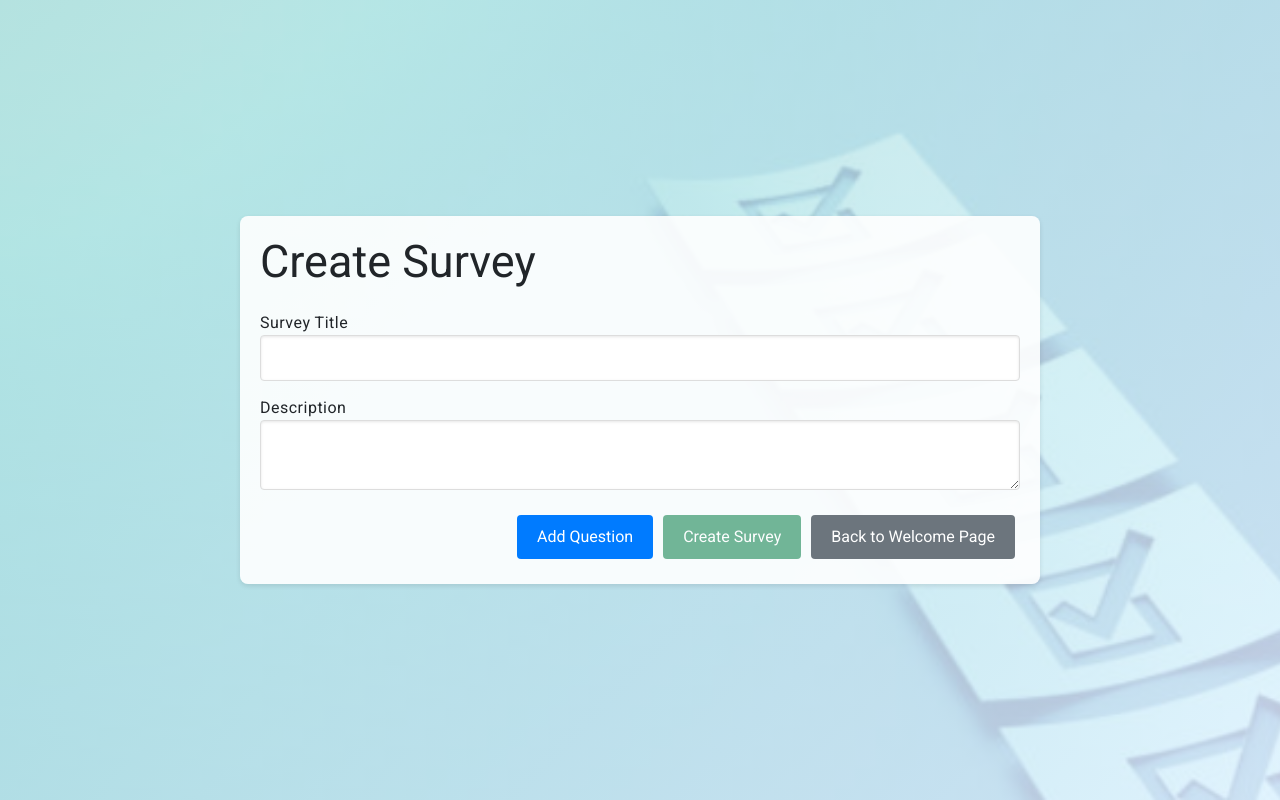
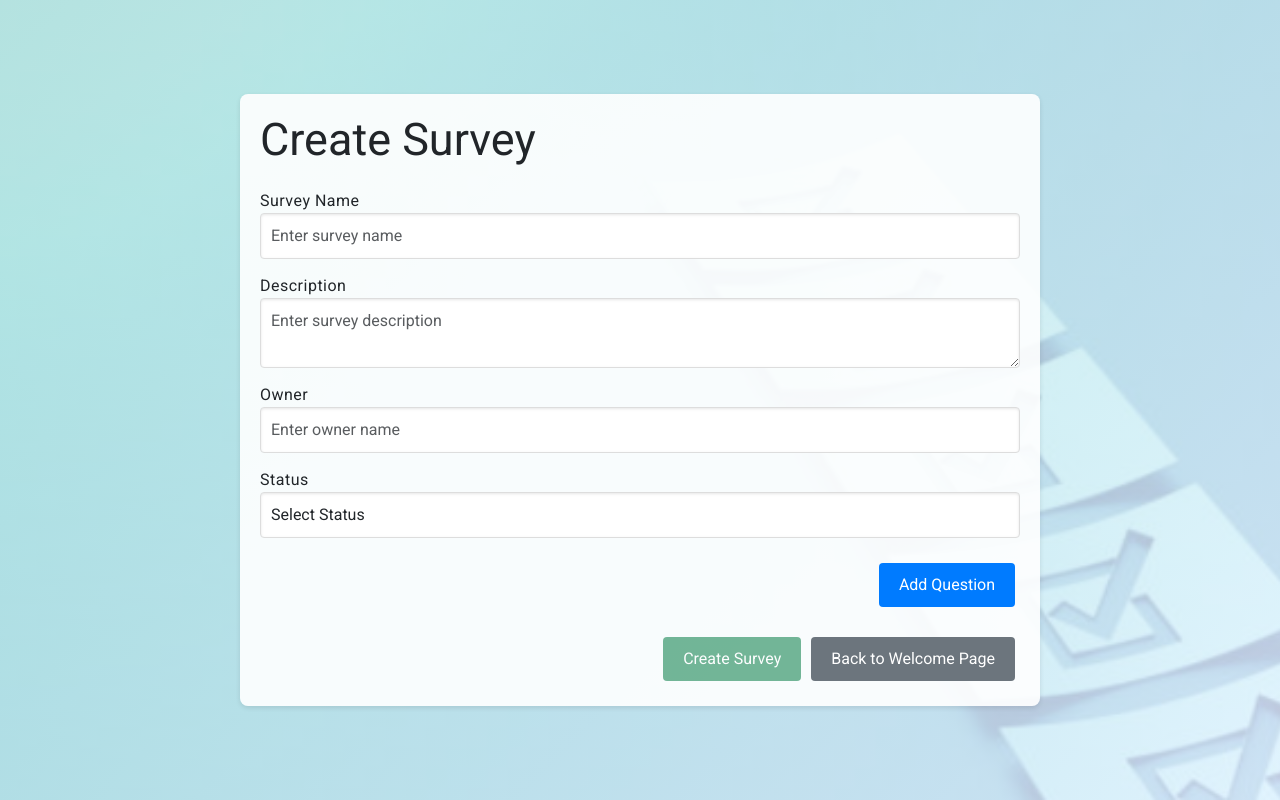
Before and after one commit to ngoantho/SurveySage, an Angular app in the folder surveysage/: page /createsurvey in a window 1280 px wide. Built offline with nearby package versions, Linux system fonts and the light colour scheme.

Commit message:
Added code in create survey

```diff
--- a/surveysage/src/app/createsurvey/createsurvey.component.html
+++ b/surveysage/src/app/createsurvey/createsurvey.component.html
@@ -3,70 +3,101 @@
       <h2>Create Survey</h2>
 
       <form [formGroup]="surveyForm" (ngSubmit)="onSubmit()">
+        <!-- Survey Name -->
         <div class="form-group">
-          <label for="title">Survey Title</label>
-          <input id="title" type="text" formControlName="title" class="form-control">
+          <label for="name">Survey Name</label>
+          <input id="name" type="text" formControlName="name" class="form-control" placeholder="Enter survey name">
         </div>
 
+        <!-- Survey Description -->
         <div class="form-group">
           <label for="description">Description</label>
-          <textarea id="description" formControlName="description" class="form-control"></textarea>
+          <textarea id="description" formControlName="description" class="form-control" placeholder="Enter survey description"></textarea>
         </div>
 
+        <!-- Survey Owner -->
+        <div class="form-group">
+          <label for="owner">Owner</label>
+          <input id="owner" type="text" formControlName="owner" class="form-control" placeholder="Enter owner name">
+        </div>
+
+        <!-- Survey Status -->
+        <div class="form-group">
+          <label for="status">Status</label>
+          <select id="status" formControlName="status" class="form-control">
+            <option value="">Select Status</option>
+            <option value="Active">Active</option>
+            <option value="Inactive">Inactive</option>
+          </select>
+        </div>
+
+        <!-- Questions Section -->
         <div formArrayName="questions">
-          <div *ngFor="let question of questions.controls; let i=index" [formGroupName]="i" class="question-container">
-              <h3>Question {{i + 1}}</h3>
+          <div *ngFor="let question of questions.controls; let i = index" [formGroupName]="i" class="question-container">
+            <h3>Question {{ i + 1 }}</h3>
 
+            <!-- Question Text -->
             <div class="form-group">
               <label>Question Text</label>
-                  <input type="text" formControlName="text" class="form-control">
+              <input type="text" formControlName="text" class="form-control" placeholder="Enter question text">
             </div>
 
+            <!-- Question Type -->
             <div class="form-group">
               <label>Question Type</label>
               <select formControlName="type" class="form-control">
                 <option value="">Select Type</option>
-                      <option *ngFor="let type of questionTypes" [value]="type">
-                          {{type}}
-                      </option>
+                <option *ngFor="let type of questionTypes" [value]="type">{{ type }}</option>
               </select>
             </div>
 
+            <!-- Options for Multiple-Choice Questions -->
             <div *ngIf="question.get('type')?.value === 'multiple-choice'">
               <div formArrayName="options">
-                      <div *ngFor="let option of getOptionsFormArray(i); let j=index">
-                          <div class="option-container">
-                              <input [formControlName]="j" placeholder="Option {{j + 1}}" class="form-control">
+                <div *ngFor="let option of getOptionsFormArray(i); let j = index" class="option-container">
+                  <input [formControlName]="j" placeholder="Option {{ j + 1 }}" class="form-control">
                   <button type="button" (click)="removeOption(i, j)" class="btn btn-danger">Remove</button>
-                          </div>
                 </div>
               </div>
               <button type="button" (click)="addOption(i)" class="btn btn-secondary">Add Option</button>
             </div>
 
+            <!-- Remove Question Button -->
             <button type="button" (click)="removeQuestion(i)" class="btn btn-danger">Remove Question</button>
           </div>
         </div>
 
+        <!-- Add Question Button -->
         <div class="button-group">
           <button type="button" (click)="addQuestion()" class="btn btn-primary">Add Question</button>
+        </div>
+
+        <!-- Submit Button -->
+        <div class="button-group">
           <button type="submit" [disabled]="!surveyForm.valid || isSubmitting" class="btn btn-success">
             {{ isSubmitting ? 'Creating...' : 'Create Survey' }}
           </button>
           <button type="button" (click)="goBack()" class="btn btn-secondary">Back to Welcome Page</button>
         </div>
 
-      <!-- Error message -->
+        <!-- Error Message -->
         <div *ngIf="submitError" class="alert alert-danger mt-3">
           {{ submitError }}
         </div>
 
-      <!-- Form validation messages -->
-      <div *ngIf="surveyForm.get('title')?.touched && surveyForm.get('title')?.invalid" class="alert alert-danger">
-          Title is required
+        <!-- Validation Messages -->
+        <div *ngIf="surveyForm.get('name')?.touched && surveyForm.get('name')?.invalid" class="alert alert-danger">
+          Name is required
         </div>
         <div *ngIf="surveyForm.get('description')?.touched && surveyForm.get('description')?.invalid" class="alert alert-danger">
           Description is required
         </div>
+        <div *ngIf="surveyForm.get('owner')?.touched && surveyForm.get('owner')?.invalid" class="alert alert-danger">
+          Owner is required
+        </div>
+        <div *ngIf="surveyForm.get('status')?.touched && surveyForm.get('status')?.invalid" class="alert alert-danger">
+          Status is required
+        </div>
       </form>
     </div>
+  </div>
--- a/surveysage/src/app/createsurvey/createsurvey.component.ts
+++ b/surveysage/src/app/createsurvey/createsurvey.component.ts
@@ -13,26 +13,28 @@ export class CreateSurveyComponent implements OnInit {
   surveyForm: FormGroup;
   questionTypes = ['multiple-choice', 'text', 'rating'];
   proxy$ = inject(SurveyproxyService);
-  apiUrl = this.proxy$.getAPISurveyRoute() // Replace with your API endpoint
+  apiUrl = this.proxy$.getAPISurveyRoute(); // Replace with your API endpoint
   isSubmitting = false;
-  submitError: string | null = null;
+submitError: any;
 
   constructor(
     private fb: FormBuilder,
     private http: HttpClient,
     private router: Router
   ) {
+    // Initialize the form with all required fields
     this.surveyForm = this.fb.group({
-      title: ['', Validators.required],
-      description: ['', Validators.required],
-      questions: this.fb.array([])
+      name: ['', Validators.required],  // Survey title
+      description: ['', Validators.required], // Survey description
+      owner: ['', Validators.required], // Survey owner
+      status: ['', Validators.required], // Survey status (Active/Inactive)
+      questions: this.fb.array([]) // Array of questions
     });
   }
 
-  ngOnInit() {
+  ngOnInit() {}
 
-  }
-
+  // Getter for questions FormArray
   get questions() {
     return this.surveyForm.get('questions') as FormArray;
   }
@@ -47,56 +49,67 @@ export class CreateSurveyComponent implements OnInit {
     return ((this.surveyForm.get('questions') as FormArray).at(questionIndex).get('options') as FormArray).controls;
   }
 
+  // Add a new question to the survey
   addQuestion() {
     const questionForm = this.fb.group({
-      text: ['', Validators.required],
-      type: ['', Validators.required],
-      options: this.fb.array([])
+      text: ['', Validators.required], // Question text
+      type: ['', Validators.required], // Question type (e.g., multiple-choice, text, rating)
+      options: this.fb.array([]) // Array of options for multiple-choice questions
     });
 
     this.questions.push(questionForm);
   }
 
+  // Add a new option to a specific question
   addOption(questionIndex: number) {
     const options = this.questions.at(questionIndex).get('options') as FormArray;
     options.push(this.fb.control('', Validators.required));
   }
 
+  // Remove a question from the survey
   removeQuestion(index: number) {
     this.questions.removeAt(index);
   }
 
+  // Remove an option from a specific question
   removeOption(questionIndex: number, optionIndex: number) {
     const options = this.questions.at(questionIndex).get('options') as FormArray;
     options.removeAt(optionIndex);
   }
 
+  // Submit the survey form
   onSubmit() {
     console.log('Form submitted');
     console.log('Form value:', this.surveyForm.value);
     console.log('Form valid:', this.surveyForm.valid);
 
     if (this.surveyForm.valid) {
+      this.isSubmitting = true; // Disable the submit button while submitting
       this.http.post(this.apiUrl, this.surveyForm.value).subscribe(
         (response) => {
           console.log('Survey created successfully', response);
-          this.surveyForm.reset();
-          this.questions.clear();
+          this.surveyForm.reset(); // Reset the form
+          this.questions.clear(); // Clear the questions array
+          this.isSubmitting = false; // Re-enable the submit button
+          this.router.navigate(['/surveylist']); // Navigate to the survey list page
         },
         (error) => {
           console.error('Error creating survey', error);
+          this.submitError = 'Failed to create survey. Please try again.';
+          this.isSubmitting = false; // Re-enable the submit button
         }
       );
     } else {
       console.log('Form is invalid');
       // Mark all fields as touched to trigger validation messages
-      Object.keys(this.surveyForm.controls).forEach(key => {
+      Object.keys(this.surveyForm.controls).forEach((key) => {
         const control = this.surveyForm.get(key);
         control?.markAsTouched();
       });
     }
   }
 
+  // Navigate back to the welcome page
   goBack() {
     this.router.navigate(['']);
   }
```
Also changed, not shown: 1 other file (tests, documents, lock files or other folders). Lines whose indentation alone changed are shown as unchanged.
